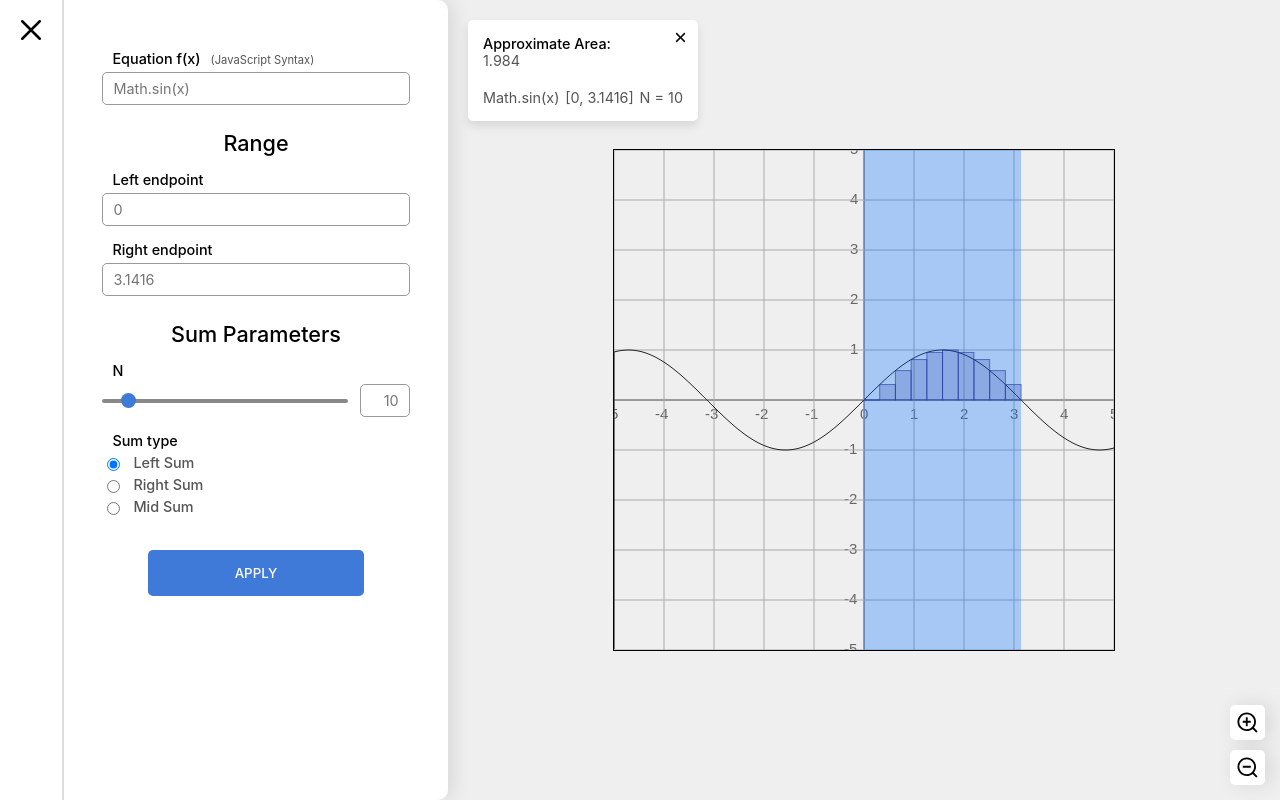
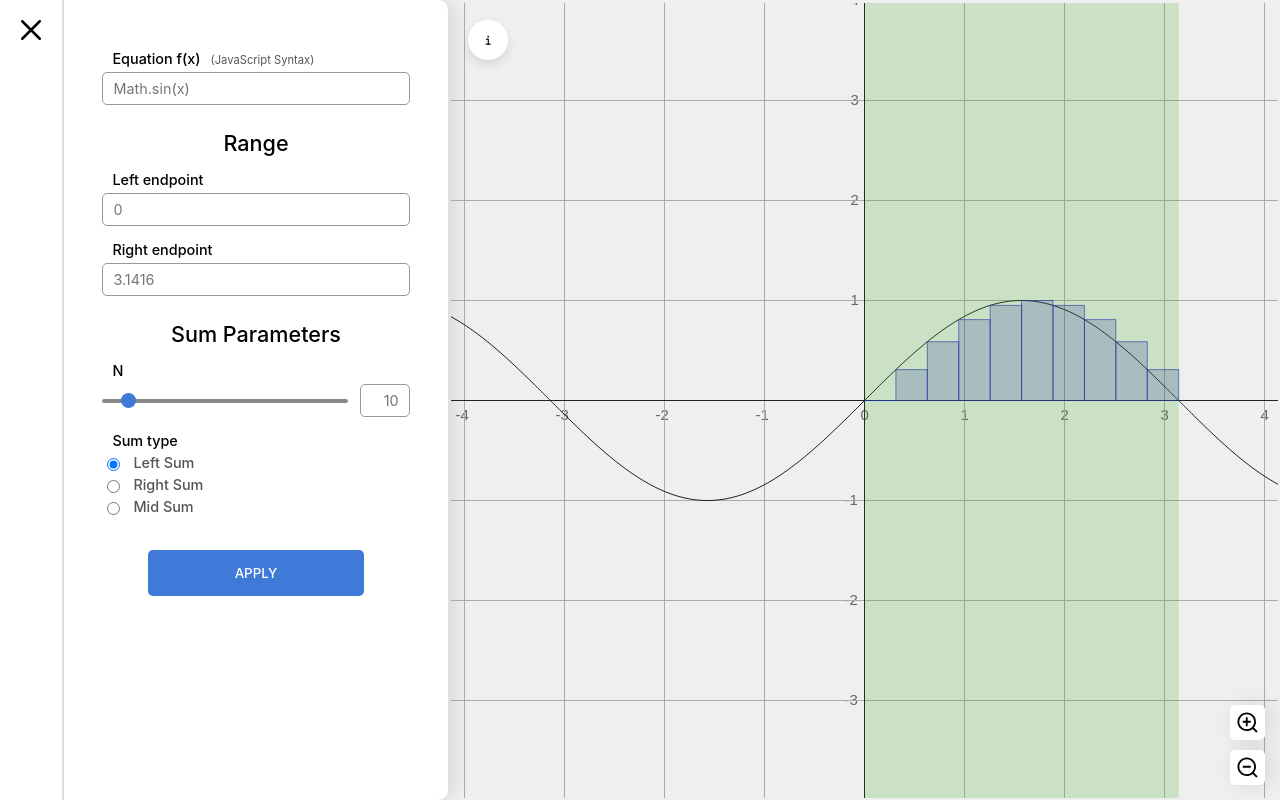
Before and after one commit to JuanSoriaE/riemann-sum-visualizer, a React (Vite) app: page / in a window 1280 px wide. Both pictures are taken after a click on the icon 680 px from the left and 37 px from the top of the page. Built offline with nearby package versions, Linux system fonts and the light colour scheme.

Commit message:
Added canvas resize on menu close, added grid n lines limit, and fixed zoom

```diff
--- a/src/App.css
+++ b/src/App.css
@@ -71,20 +71,37 @@ main {
 
 #cnv-container {
   position: relative;
-  width: 65%;
   height: 100vh;
   display: flex;
   justify-content: center;
   align-items: center;
   flex-grow: 1;
   transition: all 1s;
+  overflow: hidden;
 }
 
 #cnv {
-  border: 1px solid black;
-  cursor: grab;
+  position: absolute;
+  cursor: move;
+  transition: all 1s;
 }
 
-#cnv:active {
-  cursor: grabbing;
+#show-info {
+  position: absolute;
+  top: 20px;
+  left: 20px;
+  display: flex;
+  justify-content: center;
+  align-items: center;
+  background-color: #fff;
+  width: 40px;
+  height: 40px;
+  cursor: pointer;
+  border-radius: 50%;
+  box-shadow: 0 5px 10px rgba(0, 0, 0, 0.1);
 }
+
+#show-info-icon {
+  width: 100%;
+  height: 100%;
+}
--- a/src/App.jsx
+++ b/src/App.jsx
@@ -1,7 +1,7 @@
 import "./App.css";
 import { useEffect, useRef, useState } from "react";
-import { IoCloseOutline } from "react-icons/io5";
-import { IoIosMenu } from "react-icons/io";
+import { IoCloseOutline, IoInformation } from "react-icons/io5";
+import { IoIosMenu, IoMdInformation } from "react-icons/io";
 import { motion } from "framer-motion";
 import FormField from "./components/FormField";
 import InfoModal from "./components/InfoModal";
@@ -9,14 +9,11 @@ import ControlsModal from "./components/ControlsModal";
 
 function App() {
   // CONSTANTS
-  const CNV_WIDTH = 500;
-  const CNV_HEIGHT = 500;
-  const LEFT_BOUND = 0, RIGHT_BOUND = CNV_WIDTH;
   const N_LIMIT = 100;
   const COLORS = {
-    "light-blue": "rgba(31, 52, 161, 0.2)",
-    "blue": "rgba(0, 110, 255, 0.3)",
-    "dark-blue": "rgba(31, 52, 161, 0.6)",
+    "rect": "rgba(31, 52, 161, 0.2)",
+    "interval": "rgba(58, 171, 32, 0.2)",
+    "rect-border": "rgba(31, 52, 161, 0.6)",
     "black": "#222",
     "grey": "#666",
     "light-grey": "#aaa"
@@ -37,30 +34,25 @@ function App() {
   const [N, setN] = useState(10);
   const [sum_type, setSumType] = useState("left");
   const [area, setArea] = useState(0);
-  const [zoom, setZoom] = useState(50);
-  const [center_x, setCenterX] = useState(CNV_WIDTH / 2);
-  const [center_y, setCenterY] = useState(CNV_HEIGHT / 2);
+  const [zoom, setZoom] = useState(100);
+  const [cnv_width, setCnvWidth] = useState(500);
+  const [cnv_height, setCnvHeight] = useState(500);
+  const [center_x, setCenterX] = useState(cnv_width / 2);
+  const [center_y, setCenterY] = useState(cnv_height / 2);
   const [mouseDownPos, setMouseDownPos] = useState([]);
   const [dragOn, setDragOn] = useState(false);
 
+  const LEFT_BOUND = 0, RIGHT_BOUND = cnv_width;
   let ctx;
 
   // UX
   const sidebar_variants = {
     open: {opacity: 1, x: 0},
-    closed: {opacity: 0, x: "-100%"}
+    closed: {opacity: 0, x: "-100%", display: "none"}
   };
+
   const [show_sidebar, setShowbar] = useState(true);
-
-  useEffect(() => {
-    const cnv_ctx = cnv.current.getContext("2d");
-    ctx = cnv_ctx;
-    ctx.transform(1, 0, 0, -1, 0, CNV_HEIGHT);
-  }, []);
-
-  useEffect(() => {
-    main();
-  }, [left_bound, right_bound, N, eq, sum_type, zoom, center_x, center_y]);
+  const [show_info_modal, setShowInfoModal] = useState(true);
 
   function handleMouseDown(e) {
     setMouseDownPos([e.clientX, e.clientY]);
@@ -79,6 +71,26 @@ function App() {
     setDragOn(false);
   }
 
+  function handleCloseOpenMenu(e) {
+    setShowbar(show_sidebar => !show_sidebar)
+    setCnvWidth(cnv_container.current.offsetWidth);
+    setCnvHeight(cnv_container.current.offsetHeight);
+  }
+
+  useEffect(() => {
+    setCnvWidth(cnv_container.current.offsetWidth - 5);
+    setCnvHeight(cnv_container.current.offsetHeight - 5);
+    setCenterX(cnv_width / 2);
+    setCenterY(cnv_height / 2);
+
+    ctx = cnv.current.getContext("2d");
+    ctx.transform(1, 0, 0, -1, 0, cnv_height);
+  }, [cnv_width, cnv_height]);
+
+  useEffect(() => {
+    main();
+  }, [left_bound, right_bound, N, eq, sum_type, zoom, center_x, center_y, cnv_width, cnv_height]);
+
   // Custom Mathematic Function
   const F = new Function("x", `return ${eq}`);
 
@@ -86,21 +98,18 @@ function App() {
   function renderAxis() {
     ctx.strokeStyle = COLORS["black"];
     ctx.beginPath();
+    ctx.moveTo(center_x, 0);
+    ctx.lineTo(center_x, cnv_height);
     ctx.moveTo(0, center_y);
-    ctx.lineTo(CNV_WIDTH, center_y);
-    ctx.stroke();
-    ctx.beginPath();
-    ctx.moveTo(center_x, 0);
-    ctx.lineTo(center_x, CNV_HEIGHT);
+    ctx.lineTo(cnv_width, center_y);
     ctx.stroke();
   }
 
   function renderAxisLabels() {
     // AXIS LABELS AND GRID
-    ctx.transform(1, 0, 0, -1, 0, CNV_HEIGHT);
+    ctx.transform(1, 0, 0, -1, 0, cnv_height);
 
     const char_width = 4;
-    const n_lines = 10;
     const font_size = 15;
     const margin = 4;
     const bound_margin = 15;
@@ -112,57 +121,67 @@ function App() {
     ctx.font = `${font_size}px Arial`;
 
     // X labels
-    const step = CNV_WIDTH / (n_lines * zoom);
-    const x_px_gap = CNV_WIDTH / n_lines;
+    let x_step = 1;
+    let x_n_lines = cnv_width / (x_step * zoom);
+    if (x_n_lines < 8 || x_n_lines > 16) {
+      x_step = cnv_width / (
+        (x_n_lines < 8 ? 8 : 16) * zoom
+      );
+      x_n_lines = cnv_width / (x_step * zoom);
+    }
+
+    const x_px_gap = cnv_width / x_n_lines;
     const x_offset = center_x % x_px_gap;
     const x_first_val = (x_offset - center_x) / zoom;
     let i = 0;
 
-    for (let x = 0; x <= CNV_WIDTH; x += x_px_gap) {
+    for (let x = 0; x <= cnv_width; x += x_px_gap) {
       // Grid line
       ctx.moveTo(x + x_offset, 0);
-      ctx.lineTo(x + x_offset, CNV_HEIGHT);
+      ctx.lineTo(x + x_offset, cnv_height);
 
       // Label
-      const val = (x_first_val + step * i) % 1 == 0
-        ? x_first_val + step * i
-        : (x_first_val + step * i).toFixed(1);
+      const val = (x_first_val + x_step * i) % 1 == 0
+        ? x_first_val + x_step * i
+        : (x_first_val + x_step * i).toFixed(1);
       const chars_width = String(val).length * char_width + (val < 0 ? 1 : 0);
 
-      let y_coor = CNV_HEIGHT - center_y + font_size + margin;
+      let y_coor = cnv_height - center_y + font_size + margin;
       y_coor = Math.max(y_coor, bound_margin);
-      y_coor = Math.min(y_coor, CNV_HEIGHT - margin);
+      y_coor = Math.min(y_coor, cnv_height - margin);
       ctx.fillText(val, x + x_offset - chars_width, y_coor);
       i++;
     }
 
-    const y_px_gap = CNV_HEIGHT / n_lines;
+    const y_step = x_step;
+    const y_n_lines = cnv_height / (y_step * zoom);
+    const y_px_gap = cnv_height / y_n_lines;
     const y_offset = center_y % y_px_gap;
     const y_first_val = (y_offset - center_y) / zoom;
-    let j = 10;
+    const mod = cnv_height % y_px_gap;
+    let j = Math.ceil(y_n_lines);
 
-    for (let y = 0; y <= CNV_HEIGHT; y += y_px_gap) {
+    for (let y = 0; y <= cnv_height + y_px_gap; y += y_px_gap) {
       // Grid line
-      ctx.moveTo(0, y - y_offset);
-      ctx.lineTo(CNV_WIDTH, y - y_offset);
+      ctx.moveTo(0, y - y_offset + mod);
+      ctx.lineTo(cnv_width, y - y_offset + mod);
 
       // Label
-      const val = (y_first_val + step * j) % 1 == 0
-        ? y_first_val + step * j
-        : (y_first_val + step * j).toFixed(1);
+      const val = (y_first_val + y_step * j) % 1 == 0
+        ? y_first_val + y_step * j
+        : (y_first_val + y_step * j).toFixed(1);
       if (val == 0) {j--; continue;}
 
       const chars_width = String(val).length * char_width + 3 - (val < 0 ? 1 : 0);
 
-      let x_coor = center_x;
-      x_coor = Math.max(x_coor, 2 * chars_width + margin);
-      x_coor = Math.min(x_coor, 500);
-      ctx.fillText(val, x_coor - chars_width * 2, y - y_offset + margin);
+      let x_coor = Math.max(center_x, 2 * chars_width + margin);
+      x_coor = Math.min(x_coor, cnv_width);
+      ctx.fillText(val, x_coor - chars_width * 2, y - y_offset + margin - (x_px_gap - mod));
       j--;
     }
 
     ctx.stroke();
-    ctx.transform(1, 0, 0, -1, 0, CNV_HEIGHT);
+    ctx.transform(1, 0, 0, -1, 0, cnv_height);
   }
 
   function renderGraph() {
@@ -170,7 +189,7 @@ function App() {
     ctx.strokeStyle = COLORS["black"];
 
     ctx.beginPath();
-    ctx.moveTo(LEFT_BOUND, F(LEFT_BOUND - center_x), 2, 2);
+    ctx.moveTo(0, zoom * F(-center_x / zoom) + center_y);
     for (let i = LEFT_BOUND - center_x; i <= RIGHT_BOUND - center_x; i++) {
       const y = zoom * F(i / zoom);
       ctx.lineTo(i + center_x, y + center_y);
@@ -180,13 +199,13 @@ function App() {
 
   function renderInterval() {
     // INTERVAL DRAW
-    ctx.fillStyle = COLORS["blue"];
-    ctx.fillRect(left_bound * zoom + center_x, 0, (right_bound - left_bound) * zoom, CNV_HEIGHT);
+    ctx.fillStyle = COLORS["interval"];
+    ctx.fillRect(left_bound * zoom + center_x, 0, (right_bound - left_bound) * zoom, cnv_height);
   }
 
   function renderRectangles() {
     // RIEMANN RECTANGLES
-    ctx.fillStyle = COLORS["light-blue"];
+    ctx.fillStyle = COLORS["rect"];
     const delta_x = (right_bound - left_bound) / N;
     let start, sum = 0;
 
@@ -200,7 +219,7 @@ function App() {
       sum += height * delta_x;
 
       ctx.fillRect(x * zoom + center_x - start * delta_x * zoom, center_y, delta_x * zoom, height * zoom);
-      ctx.strokeStyle = COLORS["dark-blue"];
+      ctx.strokeStyle = COLORS["rect-border"];
       ctx.strokeRect(x * zoom + center_x - start * delta_x * zoom, center_y, delta_x * zoom, height * zoom);
     }
 
@@ -209,10 +228,10 @@ function App() {
 
   function main() {
     ctx = cnv.current.getContext("2d");
-    ctx.clearRect(0, 0, CNV_WIDTH, CNV_HEIGHT);
+    ctx.clearRect(0, 0, cnv_width, cnv_height);
 
+    renderAxisLabels();
     renderAxis();
-    renderAxisLabels();
     renderGraph();
     renderInterval();
     renderRectangles();
@@ -235,13 +254,17 @@ function App() {
 
   return <main>
     <div id="side-bar-menu">
-      <div onClick={() => setShowbar(show_sidebar => !show_sidebar)}>
+      <div onClick={handleCloseOpenMenu}>
         { show_sidebar
           ? <IoCloseOutline className="icon mouse-ptr" />
           : <IoIosMenu className="icon mouse-ptr" /> }
       </div>
     </div>
-    <motion.div id="side-bar" animate={show_sidebar ? "open" : "closed"} transition={{type: "just", duration: 0.25}} variants={sidebar_variants}>
+    <motion.div
+      id="side-bar"
+      animate={show_sidebar ? "open" : "closed"}
+      transition={{type: "just", duration: 0.25}}
+      variants={sidebar_variants}>
       <form onSubmit={setValues} id="params-form">
         <FormField
           label_txt="Equation f(x)"
@@ -327,22 +350,31 @@ function App() {
       </form>
     </motion.div>
     <div id="cnv-container" ref={cnv_container}>
-      <InfoModal
-        eq={eq}
-        area={area}
-        interval={[left_bound, right_bound]}
-        N={N} />
       <canvas
         id="cnv"
-        width={CNV_WIDTH}
-        height={CNV_HEIGHT}
+        width={cnv_width}
+        height={cnv_height}
         ref={cnv}
         onMouseDown={ handleMouseDown }
         onMouseMove={ handleMouseMove }
         onMouseUp={ handleMouseUp }></canvas>
+      {
+      show_info_modal
+      ? <InfoModal
+        eq={eq}
+        area={area}
+        interval={[left_bound, right_bound]}
+        N={N}
+        setShownfoModal={setShowInfoModal} />
+      : <div id="show-info">
+        <IoInformation
+          onClick={() => setShowInfoModal(true)} />
+      </div>
+      }
       <ControlsModal
         zoom={zoom}
-        setZoom={setZoom}/>
+        setZoom={setZoom}
+        />
     </div>
   </main>
 }
--- a/src/components/InfoModal.jsx
+++ b/src/components/InfoModal.jsx
@@ -1,9 +1,11 @@
 import './InfoModal.css';
 import { IoIosClose } from 'react-icons/io';
 
-function InfoModal({ eq, area, interval, N }) {
+function InfoModal({ eq, area, interval, N, setShownfoModal }) {
   return <div id='info-modal'>
-    <IoIosClose className='small-icon close-info-icon mouse-ptr' />
+    <IoIosClose
+      className='small-icon close-info-icon mouse-ptr'
+      onClick={() => setShownfoModal(false)} />
     <div className="aprox-area-container">
       <span
         className='form-field-lbl'
```
